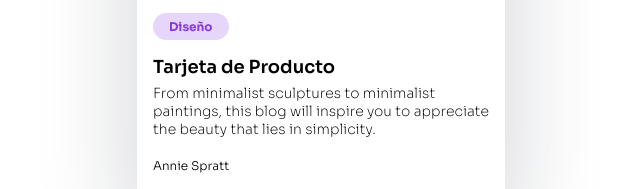
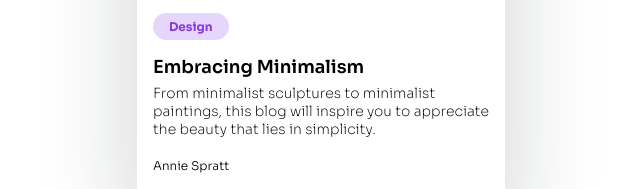
Before and after one commit to IDKRonald/minimal-blog-card, a plain HTML site: page index.html in a window 1280 px wide. Shown: the part 340-529 px from the top of the page, 319-959 px from the left. Drawn offline with Linux system fonts and the light colour scheme.

Commit message:
Update index.html

```diff
--- a/index.html
+++ b/index.html
@@ -15,10 +15,10 @@
         </div>
         <div class="card__content">
             <div class="card__category">
-                <span>Diseño</span>
+                <span>Design</span>
             </div>
             <div class="card__title">
-                <span>Tarjeta de Producto</span>
+                <span>Embracing Minimalism</span>
             </div>
             <div class="card__description">
                 <span>From minimalist sculptures to minimalist paintings, this blog will inspire you to appreciate the beauty that lies in simplicity.</span>
```
